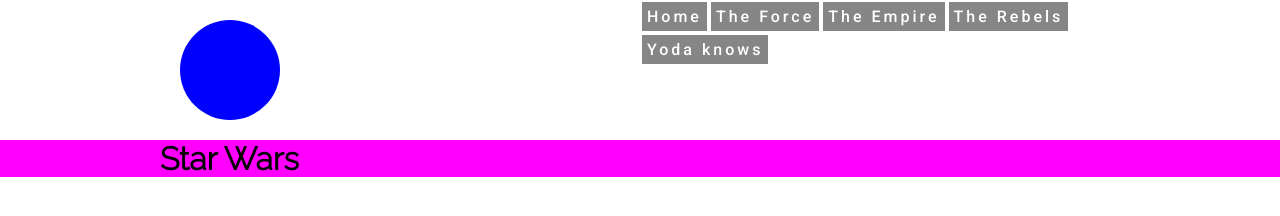
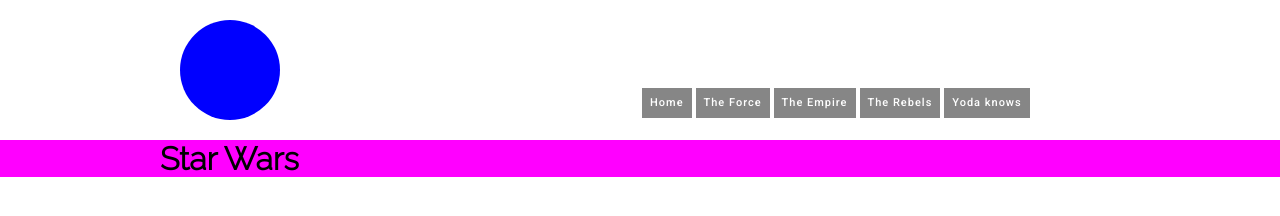
Before and after one commit to koenveldhuizen/HTML5-course-MV42X-periode-2-2014-2015, a plain HTML site: page index.html in a window 1280 px wide. Drawn offline with Linux system fonts and the light colour scheme.

Commit message:
css edit

```diff
--- a/css/style.css
+++ b/css/style.css
@@ -24,6 +24,7 @@ header{
 nav{
 	width: 50%;
 	float: right;
+	margin-top:86px;
 
 }
 nav ul{
@@ -40,7 +41,10 @@ nav a{
 	display: block;
 	text-decoration: none;
 	background-color: #868686;
-	padding: 5px;
+	padding: 5px 8px;
+	height: 20px;
+	line-height: 20px;
+	font-size: 11px;
 	color: white;
-	letter-spacing: 3px;
+	letter-spacing: 1px;
 }
```
